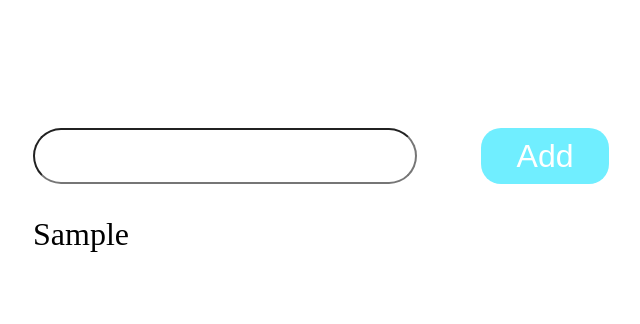
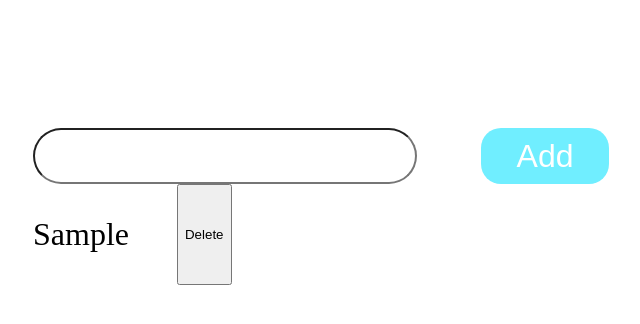
Before and after one commit to GauravShreenet/Notetaking, a plain HTML site: page index.html in a window 1280 px wide. Both pictures are taken after typing "Sample" into the empty fields and a click on the input "Add". Shown: the whole page, without its empty margins (303-943 px from the left). Drawn offline with Linux system fonts and the light colour scheme.

Commit message:
note taking app javascript trying deleting

```diff
--- a/index.html
+++ b/index.html
@@ -13,7 +13,7 @@
                 <input type="text" id="task" name="task"><br>
                 <input type="submit" id="submit" value="Add"><br>
             </div>
-            <div class="notelist"></div>
+            <div class="notelist flex"></div>
         </div>
     </section>
     <script src="./script.js"></script>
--- a/script.js
+++ b/script.js
@@ -3,14 +3,23 @@ const submit = document.getElementById("submit");
 const noteList = document.querySelector(".notelist");
 
 submit.addEventListener("click", () => {
-    // document.write(text);
     const text = document.getElementById("task").value;
 
     if (text.trim() !== "") {
         const noteElement = document.createElement("p");
         noteElement.textContent = text;
+
+        const deleteButton = document.createElement("button");
+            deleteButton.textContent = "Delete";
+            deleteButton.addEventListener("click", () => {
+                // Remove the parent element (the entire note) when the delete button is clicked
+                notesList.removeChild(noteElement);
+            });
+
+
         noteList.appendChild(noteElement);
+        noteList.appendChild(deleteButton)
         document.getElementById("task").value = "";
     }
-    // document.querySelector(".notes-input").innerHTML = text;
+
 });
--- a/style.css
+++ b/style.css
@@ -5,6 +5,11 @@
 body {
     margin: auto;
     font-size: 2rem;
+}
+
+.flex {
+    display: flex;
+    gap: 3rem;
 }
 
 .wrapper {
```
